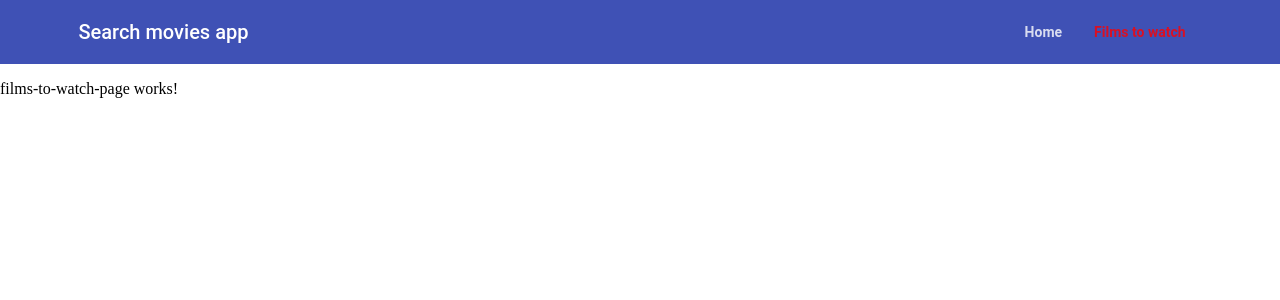
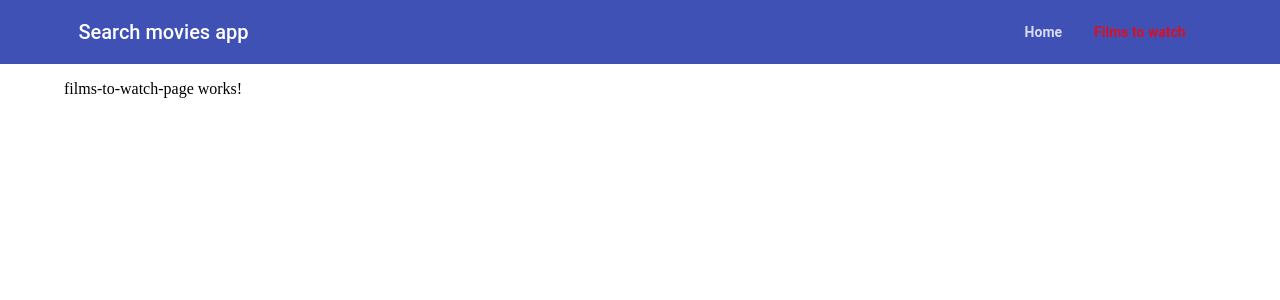
Before and after one commit to igor-provotorov/angular-app-sandbox, an Angular app: page /films-to-watch in a window 1280 px wide. Shown: the top 300 px of the page. Built offline with nearby package versions, Linux system fonts and the light colour scheme.

Commit message:
feat: add container to films-to-watch-page

```diff
--- a/src/app/films-to-watch-page/films-to-watch-page.component.html
+++ b/src/app/films-to-watch-page/films-to-watch-page.component.html
@@ -1 +1,3 @@
-<p>films-to-watch-page works!</p>
+<div class="container">
+    <p>films-to-watch-page works!</p>
+</div>
--- a/src/app/films-to-watch-page/films-to-watch-page.component.scss
+++ b/src/app/films-to-watch-page/films-to-watch-page.component.scss
@@ -0,0 +1,4 @@
+.container {
+    margin: 0 auto;
+    width: 90%;
+}
```
